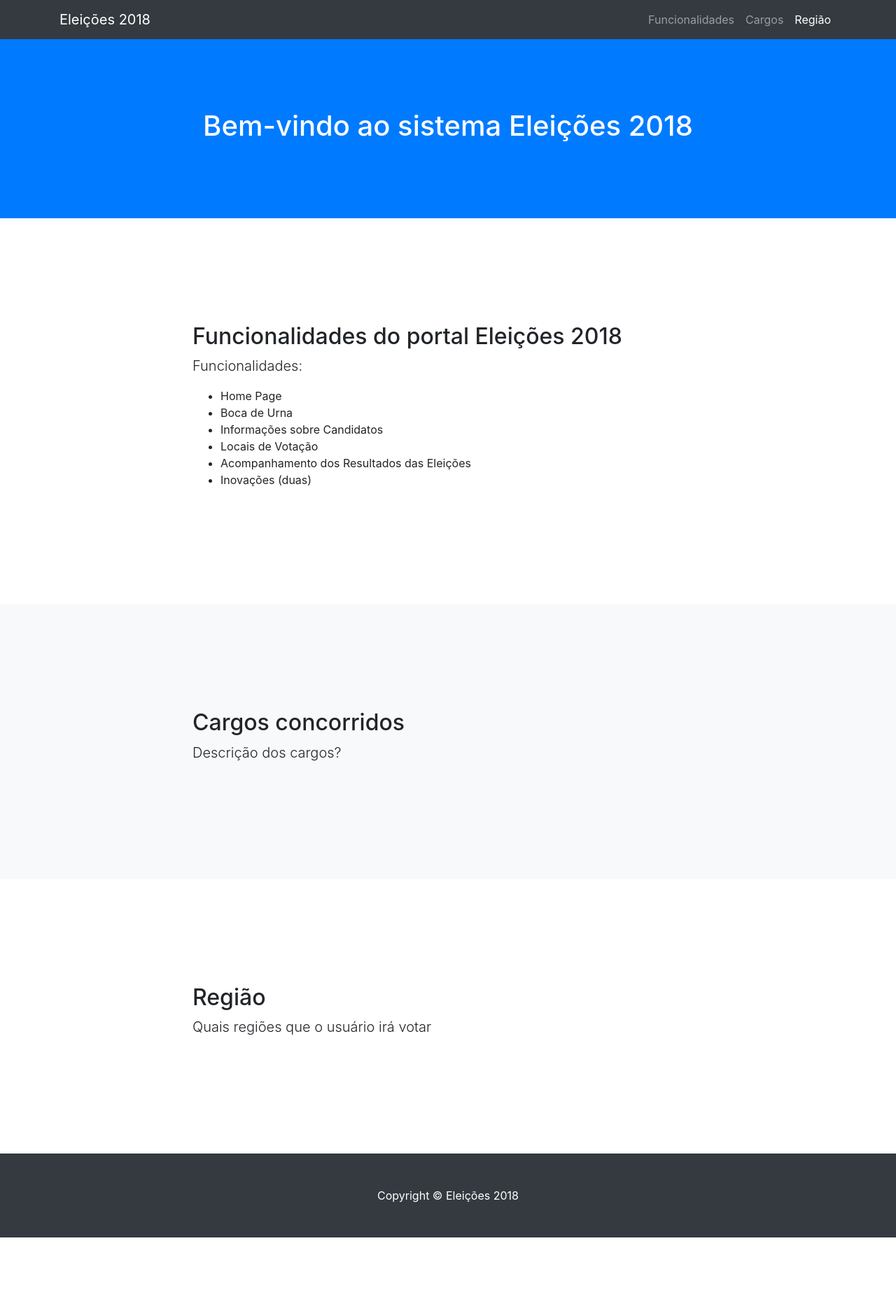
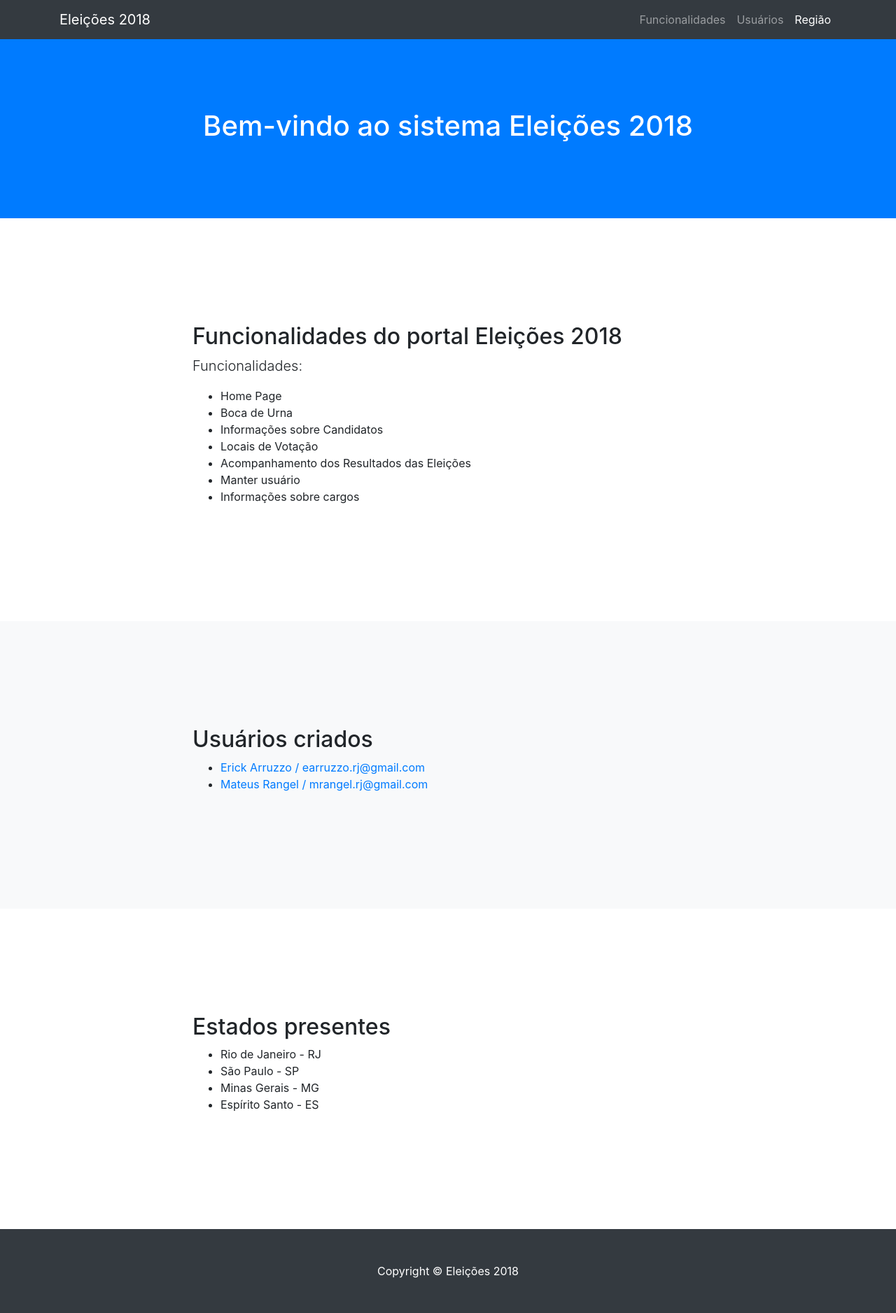
Before and after one commit to erickarruzzo/eleicoesuff, a Django app: page / in a window 1280 px wide. Shown: the whole page at 70% size. Before the commit the page ends 1769 px from the top, so only its background shows below. Run offline with Django 3.2, Linux system fonts and the light colour scheme; data comes from the database, SQL or seed files in the repository; both versions use the stored data as it was after the commit; some libraries are stand-ins or nearby versions.

Commit message:
Adicionando view de usuario

```diff
--- a/eleicoes2018/templates/index.html
+++ b/eleicoes2018/templates/index.html
@@ -26,7 +26,7 @@
               <a class="nav-link js-scroll-trigger" href="#funcionalidades">Funcionalidades</a>
             </li>
             <li class="nav-item">
-              <a class="nav-link js-scroll-trigger" href="#cargos">Cargos</a>
+              <a class="nav-link js-scroll-trigger" href="#usuarios">Usuários</a>
             </li>
             <li class="nav-item">
               <a class="nav-link js-scroll-trigger" href="#regiao">Região</a>
@@ -55,19 +55,24 @@
               <li>Informações sobre Candidatos</li>
               <li>Locais de Votação</li>
               <li>Acompanhamento dos Resultados das Eleições</li>
-              <li>Inovações (duas)</li>
+              <li>Manter usuário</li>
+              <li>Informações sobre cargos</li>
             </ul>
           </div>
         </div>
       </div>
     </section>
 
-    <section id="cargos" class="bg-light">
+    <section id="usuarios" class="bg-light">
       <div class="container">
         <div class="row">
           <div class="col-lg-8 mx-auto">
-            <h2>Cargos concorridos</h2>
-            <p class="lead">Descrição dos cargos?</p>
+            <h2>Usuários criados</h2>
+            <ul>
+                {% for usuario in usuarios %}
+                    <li><a href="/usuario/{{usuario.id}}">{{ usuario.nome }} / {{ usuario.email }}</a></li>
+                {% endfor %}
+            </ul>
           </div>
         </div>
       </div>
@@ -77,8 +82,12 @@
       <div class="container">
         <div class="row">
           <div class="col-lg-8 mx-auto">
-            <h2>Região</h2>
-            <p class="lead">Quais regiões que o usuário irá votar</p>
+            <h2>Estados presentes</h2>
+            <ul>
+                {% for estado in estados %}
+                    <li>{{ estado.nome }} - {{ estado.sigla }}</li>
+                {% endfor %}
+            </ul>
           </div>
         </div>
       </div>
--- a/eleicoes2018/views.py
+++ b/eleicoes2018/views.py
@@ -1,10 +1,11 @@
 from django.shortcuts import render
 from django.http import HttpResponse
-from eleicoes2018.models import Usuario
+from eleicoes2018.models import Usuario, Estado
 
 def index(request):
 	usuarios = Usuario.objects.all()
-	return render(request, 'index.html', { 'usuarios' : usuarios })
+	estados = Estado.objects.all()
+	return render(request, 'index.html', { 'usuarios' : usuarios , 'estados' : estados })
 
 
 def usuario(request, usuario_id):
```
Also changed, not shown: eleicoes2018/templates/usuario.html (+78 -9 lines), db.sqlite3, eleicoes2018/migrations/0002_auto_20180420_2042.py (added), 3 other files.
